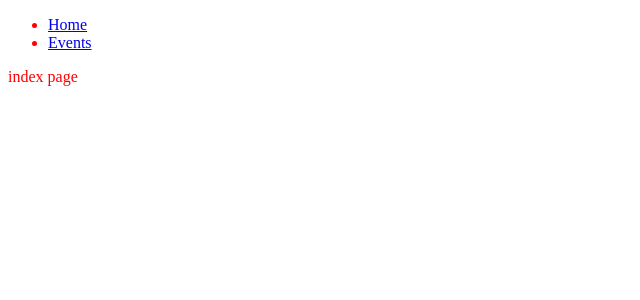
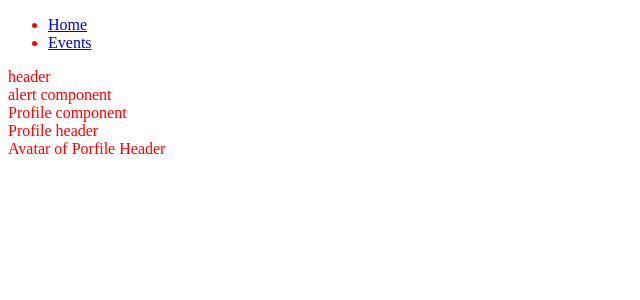
Before and after one commit to El-Litios/nuxt-first-project, a Nuxt app: page / in a window 1280 px wide. Shown: the top 300 px of the page, without its empty margins (0-640 px from the left). Built offline with nearby package versions, Linux system fonts and the light colour scheme.

Commit message:
Components logic

```diff
--- /dev/null
+++ b/components/Alert.vue
@@ -0,0 +1,13 @@
+<template>
+    <div class="bg-green-500 rounded px-2 py-1 text-white">
+        alert component
+    </div>
+</template>
+
+<script setup>
+
+</script>
+
+<style lang="scss" scoped>
+
+</style>
--- /dev/null
+++ b/components/Header.vue
@@ -0,0 +1,13 @@
+<template>
+    <div>
+        header
+    </div>
+</template>
+
+<script setup>
+
+</script>
+
+<style lang="scss" scoped>
+
+</style>
--- /dev/null
+++ b/components/Profile/Header/Avatar.vue
@@ -0,0 +1,13 @@
+<template>
+    <div class="ProfileHeaderAvatar">
+        Avatar of Porfile Header
+    </div>
+</template>
+
+<script setup>
+
+</script>
+
+<style lang="scss" scoped>
+
+</style>
--- /dev/null
+++ b/components/Profile/Header/index.vue
@@ -0,0 +1,14 @@
+<template>
+    <div class="ProfileHeader">
+        Profile header
+        <ProfileHeaderAvatar></ProfileHeaderAvatar>
+    </div>
+</template>
+
+<script setup>
+
+</script>
+
+<style lang="scss" scoped>
+
+</style>
--- /dev/null
+++ b/components/Profile/index.vue
@@ -0,0 +1,13 @@
+<template>
+    <div>
+        Profile component
+    </div>
+</template>
+
+<script setup>
+
+</script>
+
+<style lang="scss" scoped>
+
+</style>
--- a/pages/index.vue
+++ b/pages/index.vue
@@ -1,5 +1,12 @@
 <template>
-    <div>
-        index page
+    <div class="bg-black">
+        <Header></Header>
+        <Alert/>
+
+        <!-- Components/Profile -->
+        <Profile></Profile>
+
+        <!-- Components/Profile/Header -->
+        <ProfileHeader></ProfileHeader>
     </div>
 </template>
```
